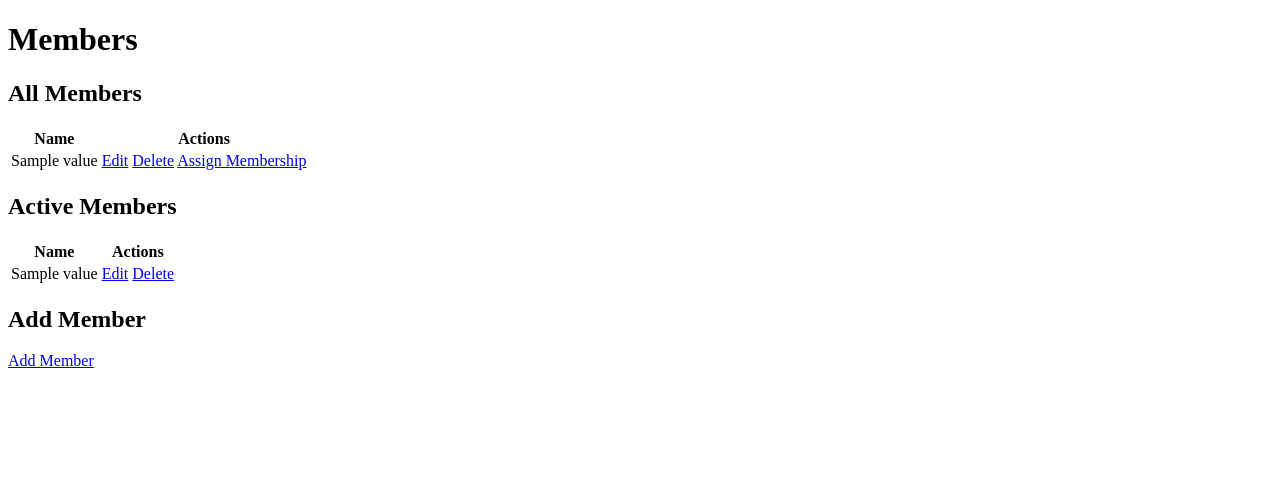
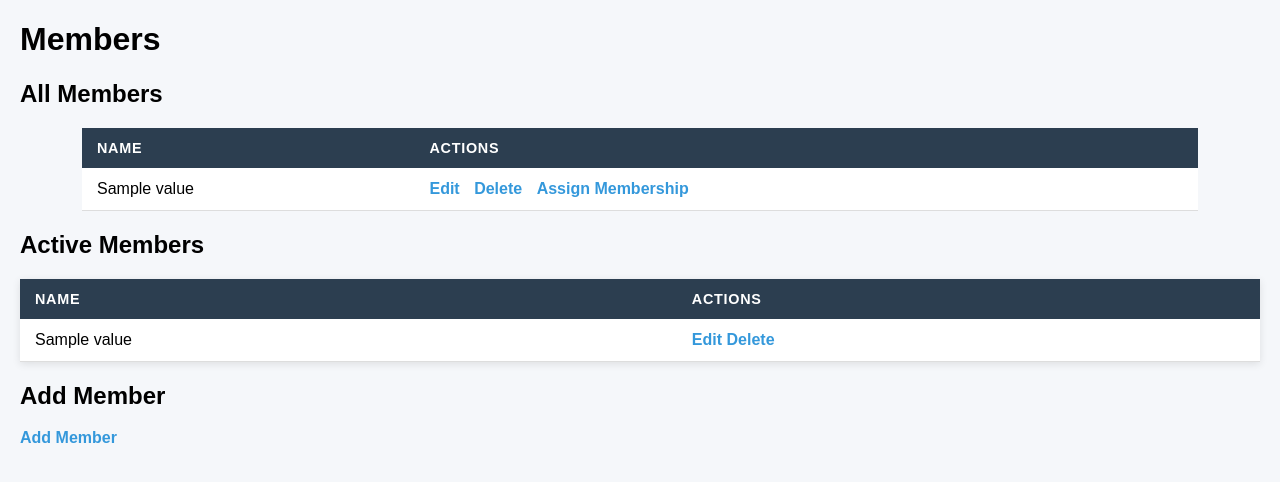
Before and after one commit to lg3878/db_project, a Flask app: template templates/members.html in a window 1280 px wide. Shown: the top 482 px of the page. Run offline with Flask 3, Linux system fonts and the light colour scheme; the template is opened without the code that fills it: most values are stand-ins (such as "Sample title", 1, 10 or a date in 2020).

Commit message:
Add CSS styling

```diff
--- a/static/styles.css
+++ b/static/styles.css
@@ -0,0 +1,60 @@
+body {
+    font-family: Arial, sans-serif;
+    background-color: #f5f7fa;
+    margin: 20px;
+}
+
+.table-container {
+    width: 90%;
+    margin: auto;
+    overflow-x: auto;
+}
+
+table {
+    width: 100%;
+    border-collapse: collapse;
+    background-color: white;
+    box-shadow: 0 2px 8px rgba(0,0,0,0.1);
+}
+
+thead {
+    background-color: #2c3e50;
+    color: white;
+}
+
+th, td {
+    padding: 12px 15px;
+    text-align: left;
+}
+
+tbody tr:nth-child(even) {
+    background-color: #f2f2f2;
+}
+
+tbody tr:hover {
+    background-color: #e6f2ff;
+}
+
+th {
+    text-transform: uppercase;
+    font-size: 0.9em;
+    letter-spacing: 0.05em;
+}
+
+td {
+    border-bottom: 1px solid #ddd;
+}
+
+a {
+    text-decoration: none;
+    color: #3498db;
+    font-weight: bold;
+}
+
+a:hover {
+    text-decoration: underline;
+}
+
+.actions a {
+    margin-right: 10px;
+}
--- a/templates/members.html
+++ b/templates/members.html
@@ -5,6 +5,7 @@
 
 
     <h2>All Members</h2>
+    <div class="table-container">
         <table>
         <thead>
             <tr>
@@ -20,7 +21,7 @@
                 {% for value in row.values() %}
                     <td>{{ value if value is not none else "N/A" }}</td>
                 {% endfor %}
-            <td>
+                <td class="actions">
                 <a href="/edit_member/{{ row['member_id'] }}">Edit</a>
                 <a href="/delete_member/{{ row['member_id'] }}" onclick="return confirm('Are you sure you want to delete this member?');">Delete</a>
                 <a href="/assign_membership/{{ row['member_id'] }}">Assign Membership</a>
@@ -30,6 +31,7 @@
 
         </tbody>
     </table>
+    </div>
 
     <h2>Active Members</h2>
     <table>
--- a/templates/memberships.html
+++ b/templates/memberships.html
@@ -2,6 +2,8 @@
 
 {% block content %}
 <h1>Memberships</h1>
+
+<div class="table-container">
     <table>
         <thead>
             <tr>
@@ -20,6 +22,7 @@
             {% endfor %}
         </tbody>
     </table>
+</div>
 
 
 {% endblock %}
```
Also changed, not shown: templates/index.html (+4 -3 lines). Lines whose indentation alone changed are shown as unchanged.
